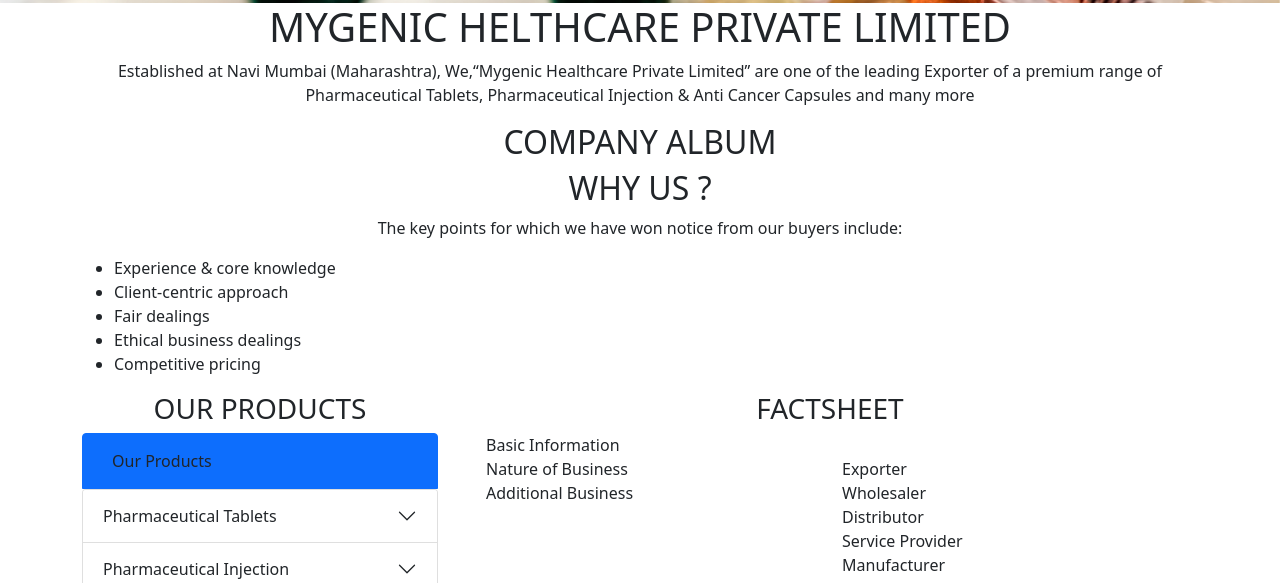
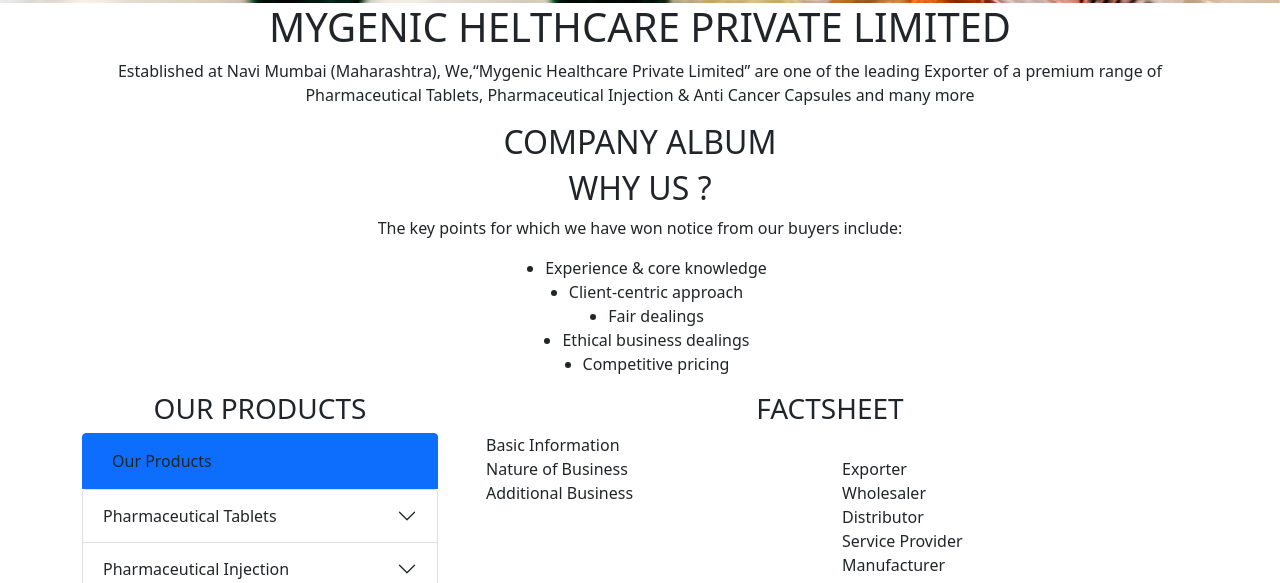
Before and after one commit to SiddhantCM3/mygenic, a PHP site: page /about.php in a window 1280 px wide. Shown: the part 805-1388 px from the top of the page. Run offline with PHP 8.4, Linux system fonts and the light colour scheme.

Commit message:
why-us section align center

```diff
--- a/about.php
+++ b/about.php
@@ -22,7 +22,7 @@
              <h2 class="text-center">WHY US ?</h2>
              <p class="text-center">The key points for which we have won notice from our buyers include:</p>
                  <div>
-                     <ul>
+                     <ul class="d-flex flex-column" style="align-items: center;">
                          <li>Experience & core knowledge</li>
                           <li>Client-centric approach</li>
                          <li>Fair dealings</li>
```
